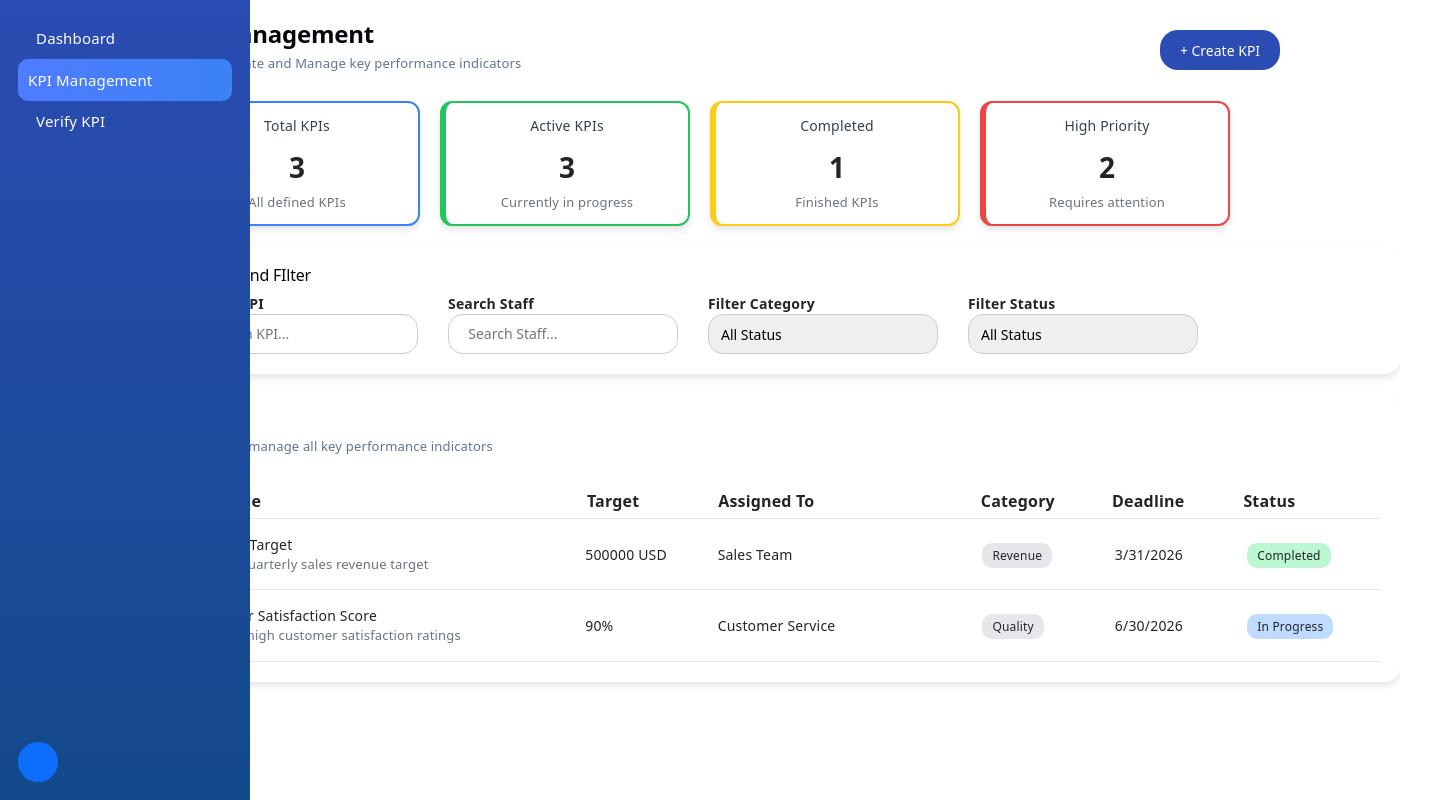
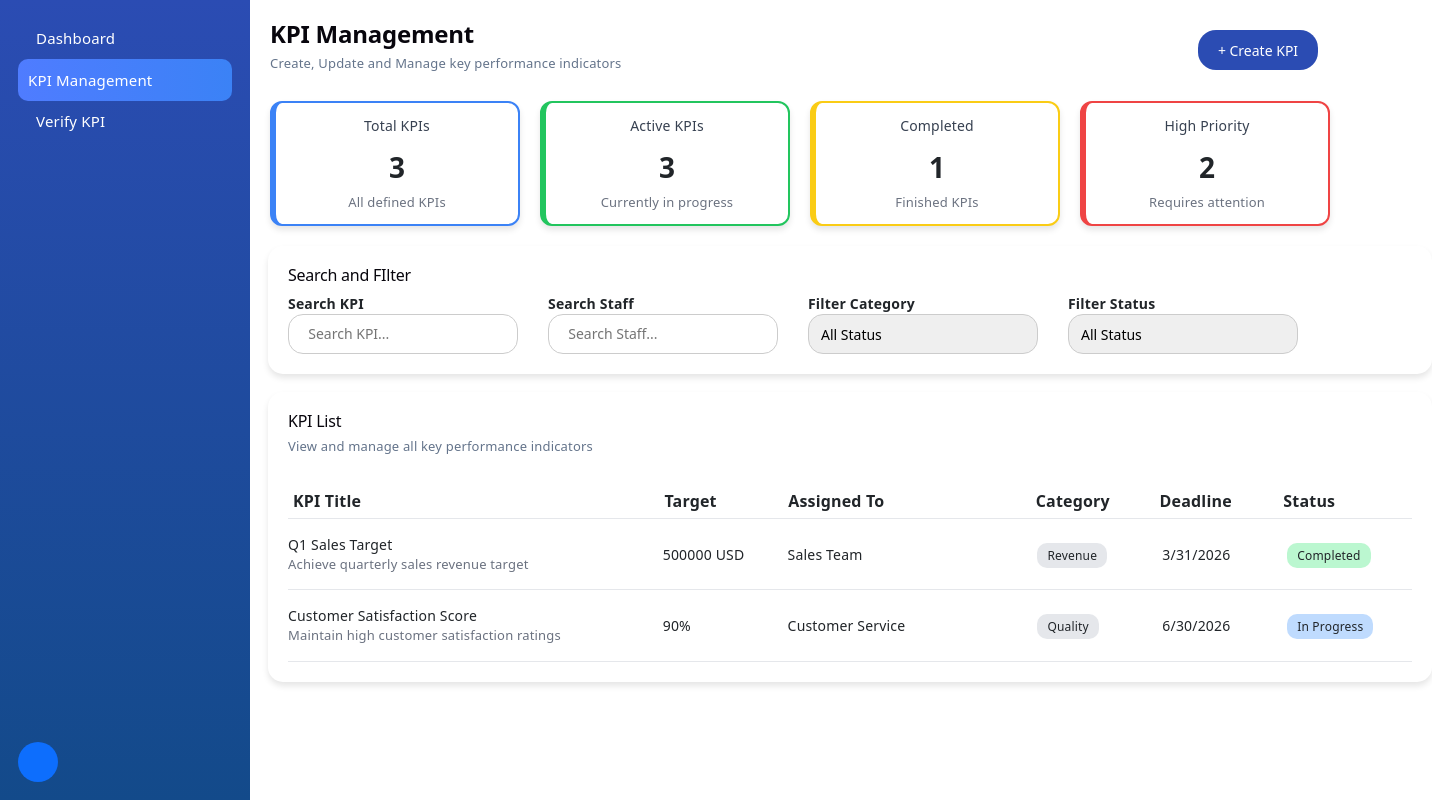
Before and after one commit to ccyenoc/achievepro_frontend, a React (Vite) app: page /kpi-management in a window 1280 px wide. Shown: the whole page, 1432 px wide, since content can reach past the window. Built offline with nearby package versions, Linux system fonts and the light colour scheme; no server answers.

Commit message:
Set sidebar sticky, remove hardcoded margin left for 3 main page.

```diff
--- a/src/components/SidebarLayout.jsx
+++ b/src/components/SidebarLayout.jsx
@@ -2,7 +2,7 @@ import ManagerSidebar from "./manager_sidebar";
 
 function SidebarLayout({ children }) {
     return (
-        <div>
+        <div className="d-flex">
             <ManagerSidebar />
             <main>
                 {children}
--- a/src/components/manager_sidebar.jsx
+++ b/src/components/manager_sidebar.jsx
@@ -18,12 +18,12 @@ function ManagerSidebar(){
         // 2. flex-column : stack items vertically
         // 3. p-3 : padding of 3 units
         // 4. text-white : white color
-        <div className="d-flex flex-column p-3 text-white text-start"
+        <div className="d-flex flex-column p-3 text-white text-start flex-shrink-0"
             style={{
                 width :"250px",
                 height: "100vh",
                 background : "linear-gradient(180deg, #2b4cb3,#134a8a)",
-                position:"fixed",
+                position:"sticky",
                 left : 0 ,
                 top : 0,
                 borderRight: "none",
--- a/src/pages/kpi-management.jsx
+++ b/src/pages/kpi-management.jsx
@@ -27,11 +27,7 @@ function KPIManagement(){
   ];
 
     return (
-        <div
-          className="d-flex flex-column"
-          style={{
-            marginLeft: "150px",
-          }}>
+        <div className="d-flex flex-column">
 
         <div className="d-flex flex-row justify-content-between align-items-center">
 
--- a/src/pages/manager-dashboard.jsx
+++ b/src/pages/manager-dashboard.jsx
@@ -6,11 +6,7 @@ import StaffRankingCard from "../components/staff_ranking_card.jsx";
 import ManagerDashboardKpi from "../components/manager_dashboard_kpi.jsx";
 
 function ManagerDashboard() {
-  return (
-    <div className="d-flex flex-column w-100"
-      style={{
-        marginLeft: "150px",
-      }}>
+  return (<div className="d-flex flex-column w-100">
       {/* welcome message */}
       <div className="p-4">
         <h2>Welcome back, John!</h2>
```
